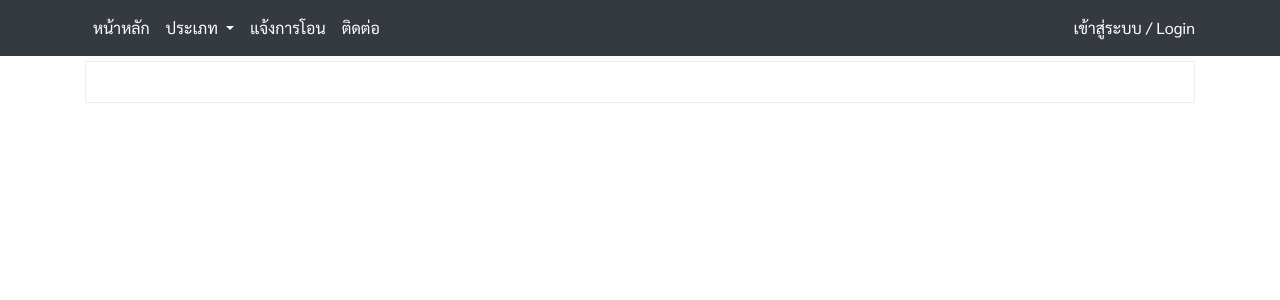
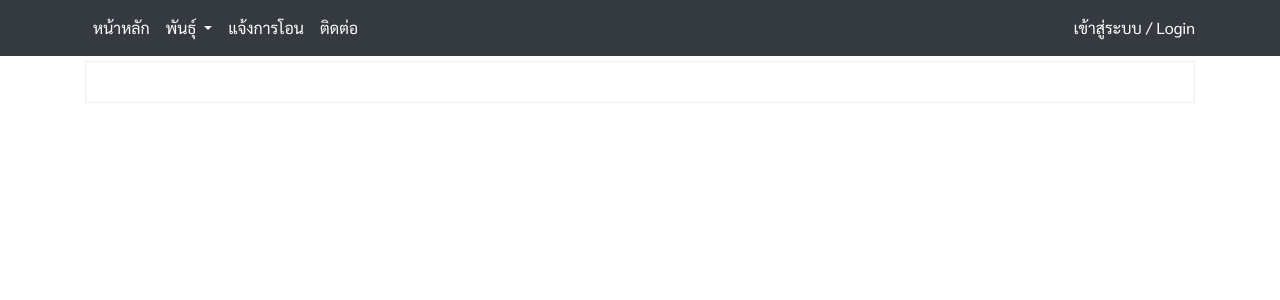
Before and after one commit to chatchonza12/part, a PHP site: page /index.php in a window 1280 px wide. Shown: the top 300 px of the page. Run offline with PHP 8.4, Linux system fonts and the light colour scheme; data that the repository does not hold is empty; some libraries are stand-ins or nearby versions.

Commit message:
Update menu.php

```diff
--- a/includes/menu.php
+++ b/includes/menu.php
@@ -42,11 +42,14 @@ $objResult = mysqli_fetch_array($objQuery,MYSQLI_ASSOC);
         </li>
         <li class="nav-item dropdown active">
         <a class="nav-link dropdown-toggle" href="#" id="navbarDropdown" role="button" data-toggle="dropdown" aria-haspopup="true" aria-expanded="false">
-          ประเภท
+          พันธุ์
         </a>
         <div class="dropdown-menu" aria-labelledby="navbarDropdown">
-          <a class="dropdown-item" href="category.php?id=1">วิทยาศาสตร์</a>
-          <a class="dropdown-item" href="category.php?id=2">คณิตศาสตร์</a>
+          <a class="dropdown-item" href="category.php?id=1">พันธุ์ปอมเมอเรเนียน</a>
+          <a class="dropdown-item" href="category.php?id=2">พันธุ์ชิวาว่า</a>
+          <a class="dropdown-item" href="category.php?id=3">พันธุ์ชิสุ</a>
+          <a class="dropdown-item" href="category.php?id=4">พันธุ์ไซบีเรีย</a>
+          <a class="dropdown-item" href="category.php?id=5">พันธุ์โกลเดินริทรีฟเวอร์</a>
         </div>
       </li>
         <li class="nav-item active">
```
